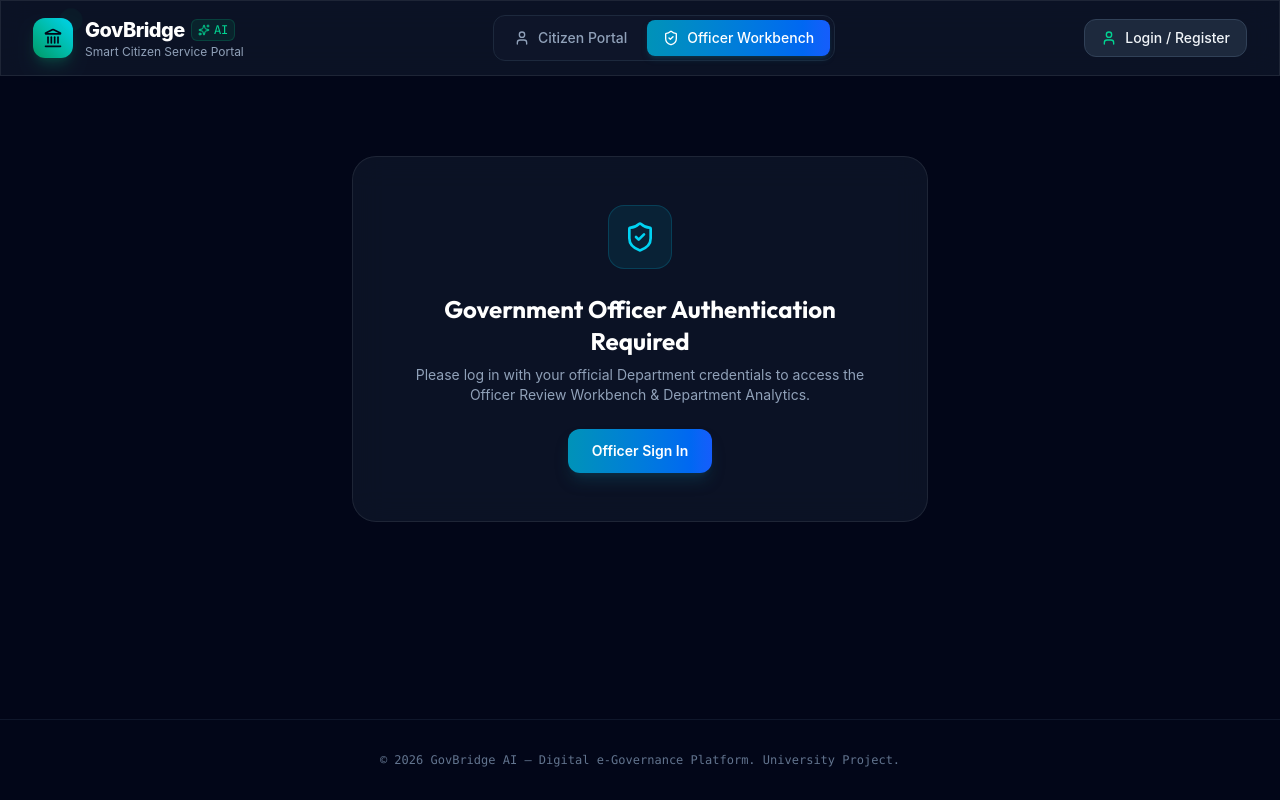
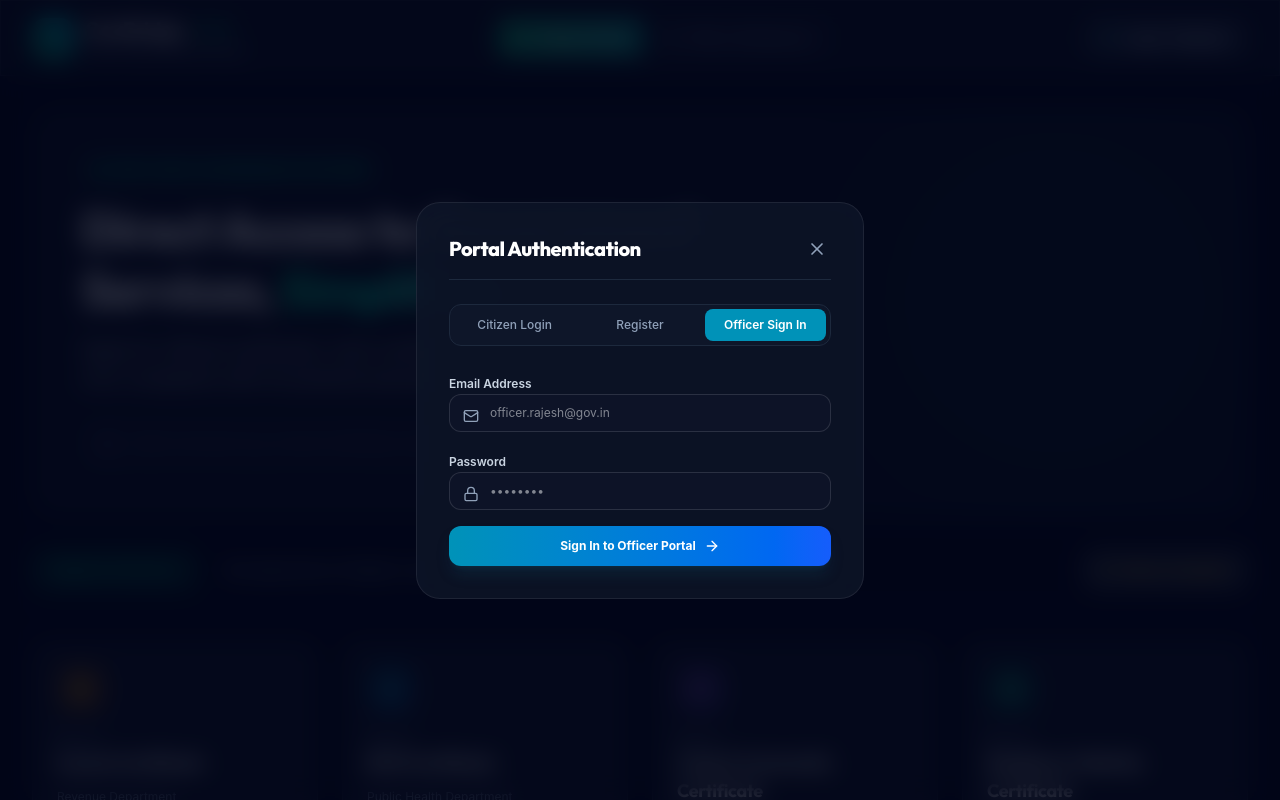
Before and after one commit to CortexCrew/GovBridge_AI, a React (Vite) app in the folder Frontend/: page / in a window 1280 px wide. Both pictures are taken after a click on the button "Officer Workbench". Shown: the top 800 px of the page. Built offline with nearby package versions, Linux system fonts and the light colour scheme.

Commit message:
fix(frontend): enforce role-based access control

```diff
--- a/Frontend/src/App.jsx
+++ b/Frontend/src/App.jsx
@@ -11,76 +11,70 @@ export default function App() {
   const [activePortal, setActivePortal] = useState('citizen'); // 'citizen' | 'officer'
   const [user, setUser] = useState(null);
   const [isAuthOpen, setIsAuthOpen] = useState(false);
+  const [authTab, setAuthTab] = useState('citizen_login');
   const [selectedService, setSelectedService] = useState(null);
   const [isComplaintModalOpen, setIsComplaintModalOpen] = useState(false);
   const [toast, setToast] = useState(null);
 
-  // Applications & Complaints State
-  const [applications, setApplications] = useState([
-    {
-      id: 101,
-      certificate_type: 'Income Certificate',
-      status: 'APPROVED',
-      created_at: new Date(Date.now() - 86400000 * 2).toISOString(),
-      applicant_name: 'Sukanthan Suresh',
-      department_id: 1
-    },
-    {
-      id: 102,
-      certificate_type: 'Birth Certificate',
-      status: 'PENDING',
-      created_at: new Date().toISOString(),
-      applicant_name: 'Sukanthan Suresh',
-      department_id: 2
-    }
-  ]);
-
-  const [complaints, setComplaints] = useState([
-    {
-      id: 501,
-      title: 'Road Potholes on Civil Lines Main Road',
-      category: 'Public Works (Roads)',
-      description: 'Dangerous potholes causing traffic congestion and accidents.',
-      status: 'IN_PROGRESS',
-      priority: 'HIGH',
-      department_id: 1
-    }
-  ]);
+  // Applications & Complaints State (Starts empty, populated dynamically)
+  const [applications, setApplications] = useState([]);
+  const [complaints, setComplaints] = useState([]);
 
   const showToast = (message, type = 'success') => {
     setToast({ message, type });
     setTimeout(() => setToast(null), 4000);
   };
 
+  // Open Auth Modal with specific initial tab
+  const handleOpenAuth = (tab = 'citizen_login') => {
+    setAuthTab(tab);
+    setIsAuthOpen(true);
+  };
+
   // Fetch live applications & complaints from backend API
-  const fetchApplications = async () => {
-    const endpoint = user?.role === 'OFFICER'
+  const fetchData = async () => {
+    if (!user) return;
+
+    // Applications
+    const appEndpoint = user.role === 'OFFICER'
       ? '/certificates/officer/applications'
       : '/certificates/my-applications';
-    const res = await apiRequest(endpoint);
-    if (res && res.success && Array.isArray(res.data)) {
-      setApplications(res.data);
+    const appRes = await apiRequest(appEndpoint);
+    if (appRes && appRes.success && Array.isArray(appRes.data)) {
+      setApplications(appRes.data);
+    }
+
+    // Complaints
+    const compEndpoint = user.role === 'OFFICER'
+      ? '/officers/complaints'
+      : '/complaints';
+    const compRes = await apiRequest(compEndpoint);
+    if (compRes && (compRes.success || Array.isArray(compRes))) {
+      const list = Array.isArray(compRes) ? compRes : compRes.data || [];
+      setComplaints(list);
     }
   };
 
   useEffect(() => {
-    if (user) {
-      fetchApplications();
-    }
+    fetchData();
   }, [user]);
 
   // Auth Callbacks
   const handleAuthSuccess = (userData, token) => {
     setUser(userData);
-    showToast(`Welcome back, ${userData.name || 'User'}! Authenticated successfully.`);
+    showToast(`Welcome, ${userData.name || 'User'}! Authenticated successfully.`);
     if (userData.role === 'OFFICER') {
       setActivePortal('officer');
+    } else {
+      setActivePortal('citizen');
     }
   };
 
   const handleLogout = () => {
     localStorage.removeItem('token');
     setUser(null);
+    setApplications([]);
+    setComplaints([]);
     setActivePortal('citizen');
     showToast('Logged out successfully.');
   };
@@ -102,11 +96,11 @@ export default function App() {
     });
 
     const newApp = {
-      id: res && res.application_id ? res.application_id : Math.floor(100 + Math.random() * 900),
+      id: res && (res.application_id || res.data?.id) ? (res.application_id || res.data?.id) : Math.floor(100 + Math.random() * 900),
       certificate_type: appData.certificate_type,
       status: 'PENDING',
       created_at: new Date().toISOString(),
-      applicant_name: user?.name || 'Sukanthan Suresh',
+      applicant_name: user?.name || 'Citizen',
       department_id: appData.department_id
     };
 
@@ -116,20 +110,20 @@ export default function App() {
 
   // Citizen Complaint Handler
   const handleComplaintSubmit = async (complaintData) => {
-    const res = await apiRequest('/complaints/raise', {
+    const res = await apiRequest('/complaints', {
       method: 'POST',
       body: JSON.stringify(complaintData)
     });
 
     const newComplaint = {
-      id: res && res.complaint_id ? res.complaint_id : Math.floor(500 + Math.random() * 900),
+      id: res && (res.complaint_id || res.id) ? (res.complaint_id || res.id) : Math.floor(500 + Math.random() * 900),
       ...complaintData,
       status: 'PENDING',
       created_at: new Date().toISOString()
     };
 
     setComplaints([newComplaint, ...complaints]);
-    showToast('Civic complaint logged with automatic AI priority assignment.');
+    showToast('Civic complaint logged successfully!');
   };
 
   // Officer Review Handler
@@ -185,7 +179,7 @@ export default function App() {
         activePortal={activePortal}
         setActivePortal={setActivePortal}
         user={user}
-        onOpenAuth={() => setIsAuthOpen(true)}
+        onOpenAuth={handleOpenAuth}
         onLogout={handleLogout}
       />
 
@@ -198,7 +192,7 @@ export default function App() {
             complaints={complaints}
             onApplyCertificate={(service) => setSelectedService(service)}
             onRaiseComplaint={() => setIsComplaintModalOpen(true)}
-            onOpenAuth={() => setIsAuthOpen(true)}
+            onOpenAuth={() => handleOpenAuth('citizen_login')}
           />
         ) : (
           <OfficerPortal
@@ -207,7 +201,7 @@ export default function App() {
             complaints={complaints}
             onReviewCertificate={handleReviewCertificate}
             onResolveComplaint={handleResolveComplaint}
-            onOpenAuth={() => setIsAuthOpen(true)}
+            onOpenAuth={() => handleOpenAuth('officer_login')}
           />
         )}
       </main>
@@ -220,6 +214,7 @@ export default function App() {
       {/* Modals */}
       <AuthModal
         isOpen={isAuthOpen}
+        initialTab={authTab}
         onClose={() => setIsAuthOpen(false)}
         onAuthSuccess={handleAuthSuccess}
       />
--- a/Frontend/src/components/AuthModal.jsx
+++ b/Frontend/src/components/AuthModal.jsx
@@ -1,9 +1,9 @@
-import React, { useState } from 'react';
+import React, { useState, useEffect } from 'react';
 import { User, ShieldCheck, Mail, Lock, Phone, MapPin, X, ArrowRight } from 'lucide-react';
 import { apiRequest } from '../services/api';
 
-export default function AuthModal({ isOpen, onClose, onAuthSuccess }) {
-  const [tab, setTab] = useState('citizen_login'); // 'citizen_login' | 'citizen_register' | 'officer_login'
+export default function AuthModal({ isOpen, initialTab = 'citizen_login', onClose, onAuthSuccess }) {
+  const [tab, setTab] = useState(initialTab); // 'citizen_login' | 'citizen_register' | 'officer_login'
   const [formData, setFormData] = useState({
     name: '',
     email: '',
@@ -13,6 +13,12 @@ export default function AuthModal({ isOpen, onClose, onAuthSuccess }) {
   });
   const [loading, setLoading] = useState(false);
   const [error, setError] = useState('');
+
+  useEffect(() => {
+    if (initialTab) {
+      setTab(initialTab);
+    }
+  }, [initialTab, isOpen]);
 
   if (!isOpen) return null;
 
@@ -84,18 +90,21 @@ export default function AuthModal({ isOpen, onClose, onAuthSuccess }) {
         {/* Tab Selector */}
         <div className="grid grid-cols-3 gap-1 bg-slate-900/90 p-1 rounded-xl border border-slate-800 text-xs font-medium">
           <button
+            type="button"
             onClick={() => { setTab('citizen_login'); setError(''); }}
             className={`py-2 rounded-lg transition-all ${tab === 'citizen_login' ? 'bg-emerald-600 text-white font-semibold' : 'text-slate-400 hover:text-slate-200'}`}
           >
             Citizen Login
           </button>
           <button
+            type="button"
             onClick={() => { setTab('citizen_register'); setError(''); }}
             className={`py-2 rounded-lg transition-all ${tab === 'citizen_register' ? 'bg-emerald-600 text-white font-semibold' : 'text-slate-400 hover:text-slate-200'}`}
           >
             Register
           </button>
           <button
+            type="button"
             onClick={() => { setTab('officer_login'); setError(''); }}
             className={`py-2 rounded-lg transition-all ${tab === 'officer_login' ? 'bg-cyan-600 text-white font-semibold' : 'text-slate-400 hover:text-slate-200'}`}
           >
--- a/Frontend/src/components/Navbar.jsx
+++ b/Frontend/src/components/Navbar.jsx
@@ -1,13 +1,21 @@
 import React from 'react';
-import { Landmark, User, ShieldCheck, LogOut, Sparkles, Building2 } from 'lucide-react';
+import { Landmark, User, ShieldCheck, LogOut, Sparkles } from 'lucide-react';
 
 export default function Navbar({ activePortal, setActivePortal, user, onOpenAuth, onLogout }) {
+  const isOfficer = user && user.role === 'OFFICER';
+  const isCitizen = user && user.role !== 'OFFICER';
+
   return (
     <nav className="sticky top-0 z-40 glass-panel border-b border-slate-800 px-4 lg:px-8 py-3.5">
       <div className="max-w-7xl mx-auto flex items-center justify-between">
 
         {/* Brand Logo */}
-        <div className="flex items-center gap-3 cursor-pointer" onClick={() => setActivePortal('citizen')}>
+        <div
+          className="flex items-center gap-3 cursor-pointer"
+          onClick={() => {
+            if (!isOfficer) setActivePortal('citizen');
+          }}
+        >
           <div className="relative">
             <div className="w-10 h-10 rounded-xl bg-gradient-to-tr from-emerald-600 via-teal-500 to-cyan-400 flex items-center justify-center shadow-lg shadow-emerald-500/20">
               <Landmark className="w-5 h-5 text-slate-950" />
@@ -25,8 +33,9 @@ export default function Navbar({ activePortal, setActivePortal, user, onOpenAuth
           </div>
         </div>
 
-        {/* Navigation Portal Switcher */}
+        {/* Role-Based Portal Switcher */}
         <div className="flex items-center gap-1 bg-slate-900/80 p-1 rounded-xl border border-slate-800">
+          {!isOfficer && (
             <button
               onClick={() => setActivePortal('citizen')}
               className={`flex items-center gap-2 px-4 py-2 rounded-lg text-sm font-medium transition-all ${
@@ -38,9 +47,17 @@ export default function Navbar({ activePortal, setActivePortal, user, onOpenAuth
               <User className="w-4 h-4" />
               <span>Citizen Portal</span>
             </button>
+          )}
 
+          {!isCitizen && (
             <button
-            onClick={() => setActivePortal('officer')}
+              onClick={() => {
+                if (isOfficer) {
+                  setActivePortal('officer');
+                } else {
+                  onOpenAuth('officer_login');
+                }
+              }}
               className={`flex items-center gap-2 px-4 py-2 rounded-lg text-sm font-medium transition-all ${
                 activePortal === 'officer'
                   ? 'bg-gradient-to-r from-cyan-600 to-blue-600 text-white shadow-md shadow-cyan-900/40'
@@ -50,6 +67,7 @@ export default function Navbar({ activePortal, setActivePortal, user, onOpenAuth
               <ShieldCheck className="w-4 h-4" />
               <span>Officer Workbench</span>
             </button>
+          )}
         </div>
 
         {/* User Auth Action Bar */}
@@ -58,9 +76,9 @@ export default function Navbar({ activePortal, setActivePortal, user, onOpenAuth
             <div className="flex items-center gap-3">
               <div className="hidden md:flex flex-col items-end">
                 <span className="text-sm font-semibold text-slate-200">{user.name || user.email}</span>
-                <span className="text-xs text-emerald-400 font-mono flex items-center gap-1">
-                  <span className="w-1.5 h-1.5 rounded-full bg-emerald-400 animate-pulse" />
-                  {user.role === 'OFFICER' ? `Officer (Dept #${user.department_id || 1})` : 'Citizen Verified'}
+                <span className={`text-xs font-mono flex items-center gap-1 ${isOfficer ? 'text-cyan-400' : 'text-emerald-400'}`}>
+                  <span className={`w-1.5 h-1.5 rounded-full animate-pulse ${isOfficer ? 'bg-cyan-400' : 'bg-emerald-400'}`} />
+                  {isOfficer ? `Officer (Dept #${user.department_id || 1})` : 'Citizen Account'}
                 </span>
               </div>
               <button
@@ -73,7 +91,7 @@ export default function Navbar({ activePortal, setActivePortal, user, onOpenAuth
             </div>
           ) : (
             <button
-              onClick={onOpenAuth}
+              onClick={() => onOpenAuth('citizen_login')}
               className="flex items-center gap-2 px-4 py-2 rounded-xl bg-slate-800 hover:bg-slate-700 text-slate-100 text-sm font-medium border border-slate-700 transition-all hover:shadow-lg hover:shadow-slate-900/50"
             >
               <User className="w-4 h-4 text-emerald-400" />
```
Lines whose indentation alone changed are shown as unchanged.
